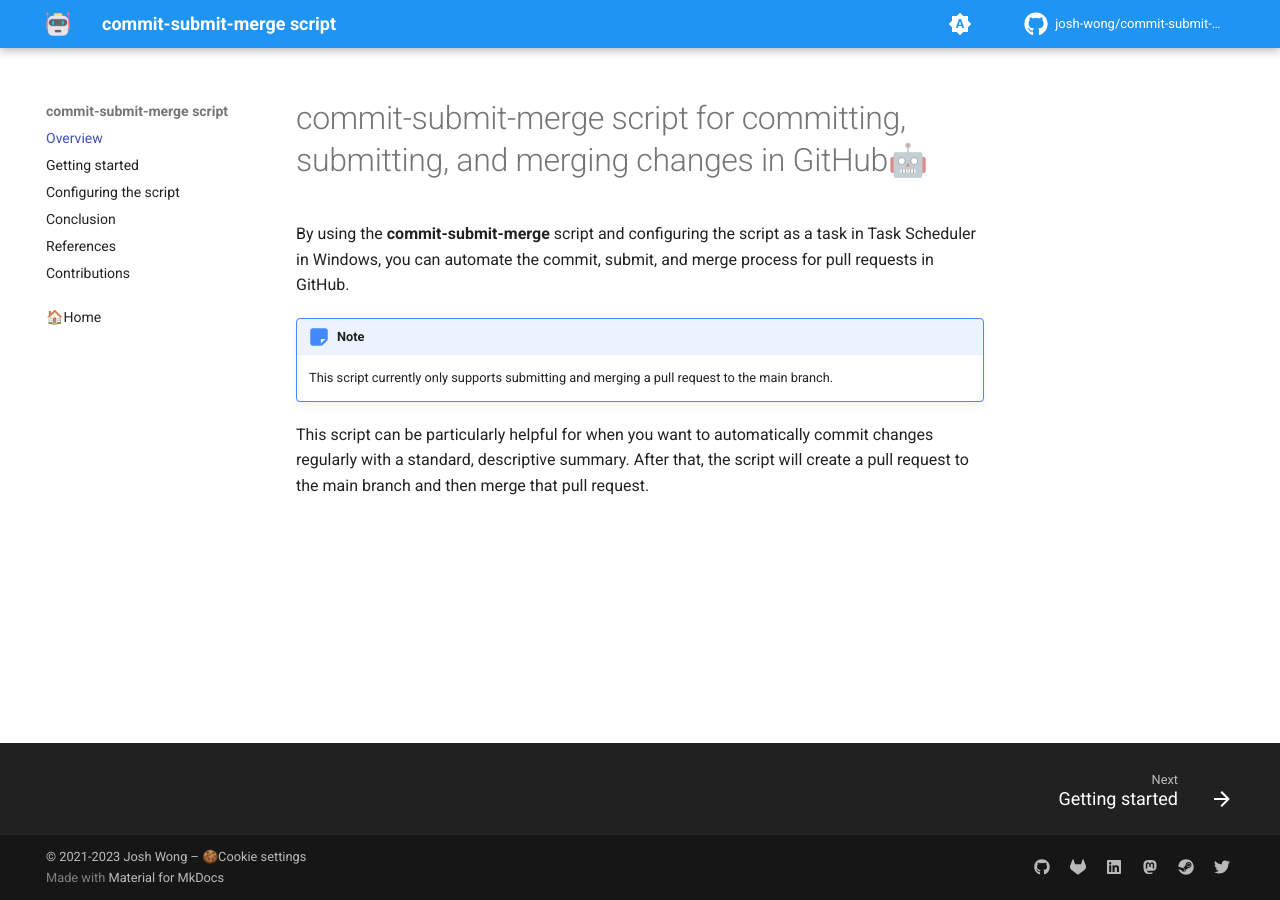
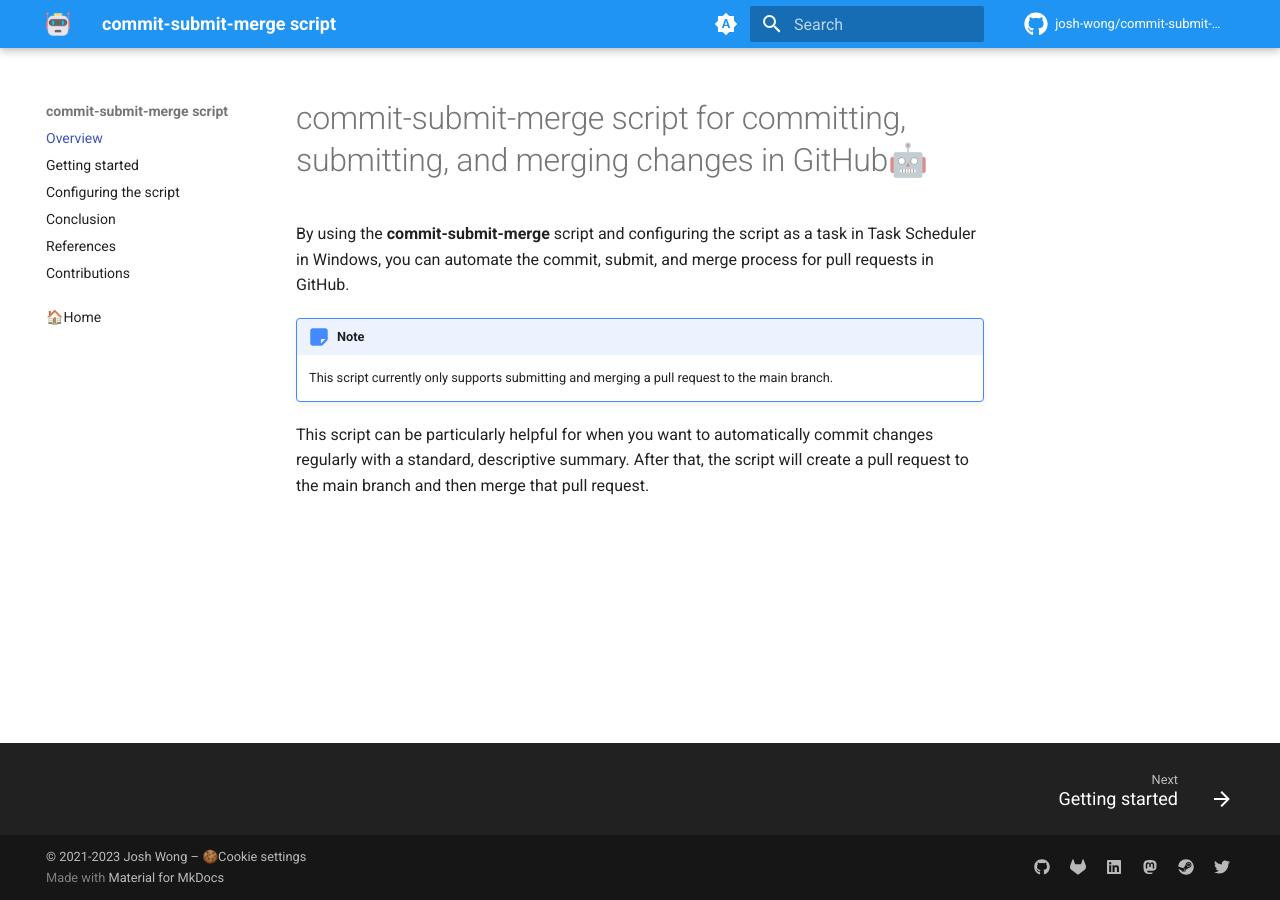
Before and after one commit to josh-wong/commit-submit-merge-script, an MkDocs documentation site: the page built from docs/index.md, in a window 1280 px wide. Built offline with MkDocs 1.6.1 and Material for MkDocs 9.7.7, drawn with Linux system fonts in a browser that asks for light colours; comment, search, counter and statistics services are not loaded.

```diff
--- a/mkdocs.yml
+++ b/mkdocs.yml
@@ -7,8 +7,7 @@ repo_url: https://github.com/josh-wong/commit-submit-merge-script/
 edit_uri: blob/main/docs
 
 plugins:
-  # Enable the search function (currently disabled to take advantage of new search features in Material for MkDocs Insiders)
-  #- search
+  - search
   - minify:
       minify_html: true
   - mkdocs-video:
```
